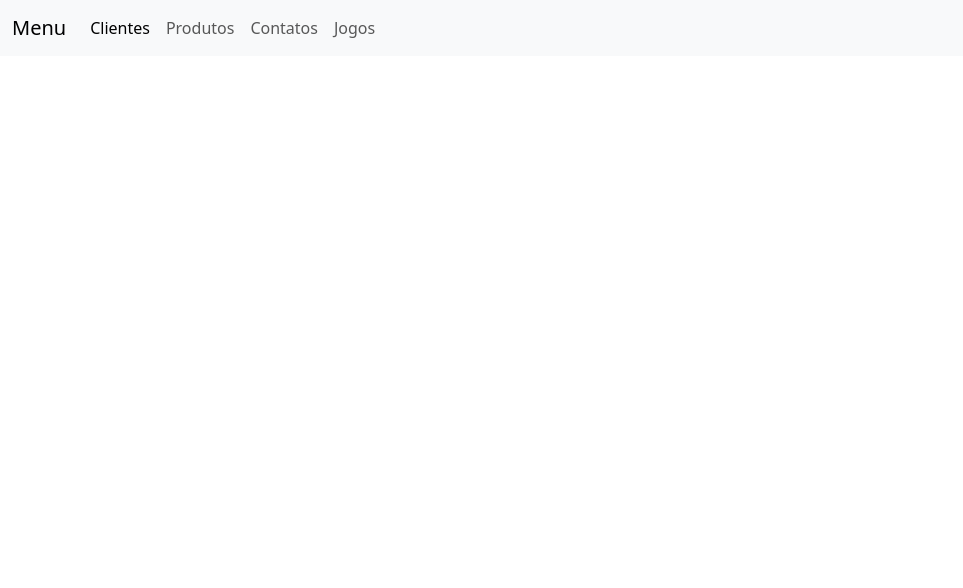
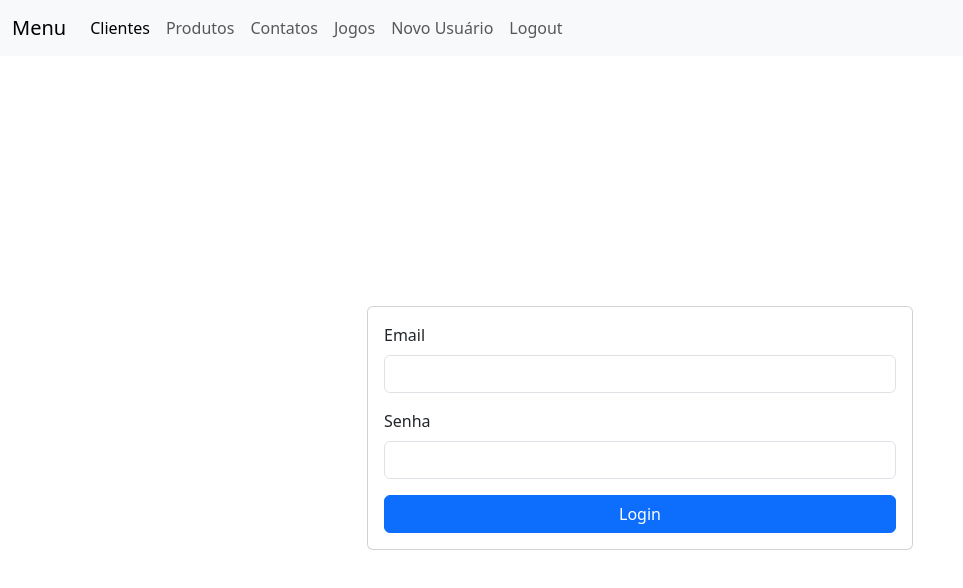
Before and after one commit to eboylixo/TesteAutomatizado, a Vue app: page /#/login in a window 1280 px wide. Before the commit this address led to /#/novo-usuario. Shown: the top 588 px of the page, without its empty margins (0-963 px from the left). Built offline with nearby package versions, Linux system fonts and the light colour scheme; sample sign-in values are in the browser's storage.

Commit message:
security front end

```diff
--- /dev/null
+++ b/src/components/CadastroUsuario.vue
@@ -0,0 +1,60 @@
+<template>
+    <div class="card">
+        <div class="card-body">
+            <form @submit.prevent="cadastrarUsuario" class="needs-validation">
+                <div class="mb-3">
+                    <label for="exampleInputEmail1" class="form-label">Email</label>
+                    <input type="email" class="form-control" id="exampleInputEmail1" v-model="usuario.email">
+                </div>
+                <div class="mb-3">
+                    <label for="exampleInputPassword1" class="form-label">Senha</label>
+                    <input type="password" class="form-control" :class="{'is-invalid': senhaVazia}" id="exampleInputPassword1" v-model="usuario.senha" @input="limparValidacoes">
+                    <div class="invalid-feedback">
+                        Campo Obrigatório.
+                    </div>
+                </div>
+                <div class="mb-3">
+                    <label for="confirma" class="form-label">Confirme sua senha</label>
+                    <input type="password" class="form-control" :class="{'is-invalid': confirmacaoInvalida}" id="confirma" v-model="usuario.confirmacaoSenha" @input="limparValidacoes">
+                    <div class="invalid-feedback">
+                        Senhas não conferem.
+                    </div>
+                </div>
+                <button type="submit" class="btn btn-primary">Cadastrar</button>
+            </form>
+        </div>
+    </div>
+</template>
+
+<script lang="ts">
+import http from "@/http";
+import type { Usuario } from "@/interfaces/Usuario";
+import { defineComponent } from "vue";
+
+export default defineComponent({
+    name: "CadastroUsuario",
+    data() {
+        return {
+            usuario: {} as Usuario,
+            confirmacaoInvalida: false,
+            senhaVazia: false
+        }
+    },
+    methods: {
+        async cadastrarUsuario() {
+            if (!this.usuario.senha) {
+                this.senhaVazia = true;
+            } else if (this.usuario.senha !== this.usuario.confirmacaoSenha) {
+                this.confirmacaoInvalida = true;
+            } else {
+                await http.post("/auth/registrar", this.usuario);
+                this.$router.push("/login");
+            }
+        },
+        limparValidacoes() {
+            this.senhaVazia = false;
+            this.confirmacaoInvalida = false;
+        }
+    }
+})
+</script>
--- /dev/null
+++ b/src/components/Login.vue
@@ -0,0 +1,60 @@
+<template>
+    <div class="row align-items-center justify-content-center">
+        <div class="col-6">
+            <div class="card">
+                <div class="card-body">
+                    <div v-if="erro" class="alert alert-danger" role="alert">
+                        Usuário ou senha incorretos!
+                    </div>
+                    <form @submit.prevent="autenticar">
+                        <div class="mb-3">
+                            <label for="exampleInputEmail1" class="form-label">Email</label>
+                            <input type="email" class="form-control" id="exampleInputEmail1" v-model="usuario.email">
+                        </div>
+                        <div class="mb-3">
+                            <label for="exampleInputPassword1" class="form-label">Senha</label>
+                            <input type="password" class="form-control" id="exampleInputPassword1" v-model="usuario.senha">
+                        </div>
+                        <div class="d-grid">
+                            <button type="submit" class="btn btn-primary">Login</button>
+                        </div>
+                    </form>
+                </div>
+            </div>
+        </div>
+    </div>
+</template>
+
+<script lang="ts">
+import http from '@/http';
+import type { Usuario } from '@/interfaces/Usuario';
+import { defineComponent } from 'vue';
+
+
+export default defineComponent({
+    name: "Login",
+    data() {
+        return {
+            usuario: {} as Usuario,
+            erro: false
+        }
+    },
+    methods: {
+        async autenticar() {
+            try {
+                const response = await http.post("/auth/login", this.usuario);
+                localStorage.setItem("token", btoa(response.data));
+                this.$router.push("/");
+            } catch {
+                this.erro = true;
+            }
+        }
+    }
+})
+</script>
+
+<style scoped>
+.row {
+    height: calc(100vh - 56px) ;
+}
+</style>
--- a/src/components/NavMenu.vue
+++ b/src/components/NavMenu.vue
@@ -19,6 +19,12 @@
 	          <li class="nav-item">
 	            <RouterLink class="nav-link" to="/jogo">Jogos</RouterLink>
 	          </li>
+			  <li class="nav-item">
+	            <RouterLink class="nav-link" to="/novo-usuario">Novo Usuário</RouterLink>
+	          </li>
+			  <li class="nav-item">
+				<a class="nav-link" role="button" @click="logout">Logout</a>
+			  </li>
 	        </ul>
 	      </div>
 	    </div>
@@ -30,6 +36,12 @@ import { defineComponent } from 'vue';
 
 
 export default defineComponent({
-	name: "NavMenu"
+	name: "NavMenu",
+	methods: {
+		logout() {
+			localStorage.removeItem("token");
+			this.$router.push("/login");
+		}
+	}
 })
 </script>
--- a/src/http/index.ts
+++ b/src/http/index.ts
@@ -2,6 +2,13 @@ import axios from "axios";
 
 const http = axios.create({
     baseURL: "http://localhost:9090"
-})
+});
+
+http.interceptors.request.use(config => {
+    if (!config.url?.includes("auth")) {
+        config.headers.Authorization = "Bearer " + atob(localStorage.getItem("token") || '');
+    }
+    return config;
+});
 
 export default http;
--- /dev/null
+++ b/src/interfaces/Usuario.ts
@@ -0,0 +1,5 @@
+export interface Usuario {
+    email: string,
+    senha: string,
+    confirmacaoSenha: string
+}
--- a/src/router/index.ts
+++ b/src/router/index.ts
@@ -1,7 +1,10 @@
+import CadastroUsuario from "@/components/CadastroUsuario.vue";
+import Login from "@/components/Login.vue";
 import PageCliente from "@/components/PageCliente.vue";
 import PageContato from "@/components/PageContato.vue";
 import PageJogo from "@/components/PageJogo.vue";
 import PageProduto from "@/components/PageProduto.vue";
+import http from "@/http";
 import { createRouter, createWebHashHistory, type RouteRecordRaw } from "vue-router";
 
 const routes: RouteRecordRaw[] = [
@@ -20,6 +23,14 @@ const routes: RouteRecordRaw[] = [
     {
         path: "/contato",
         component: PageContato
+    },
+    {
+        path: "/novo-usuario",
+        component: CadastroUsuario
+    },
+    {
+        path: "/login",
+        component: Login
     }
 ];
 
@@ -28,4 +39,18 @@ const router = createRouter({
     routes
 });
 
+router.beforeEach(async (to, from) => {
+    if (to.path !== "/login" && to.path !== "/novo-usuario") {
+        const token = atob(localStorage.getItem("token") || '');
+        try {
+            const response = await http.get('/auth/validate/' + token);
+            if (response.status >= 400) {
+                return {path: "/login"}
+            }
+        } catch {
+            return {path: "/login"}
+        }
+    }
+})
+
 export default router;
```
